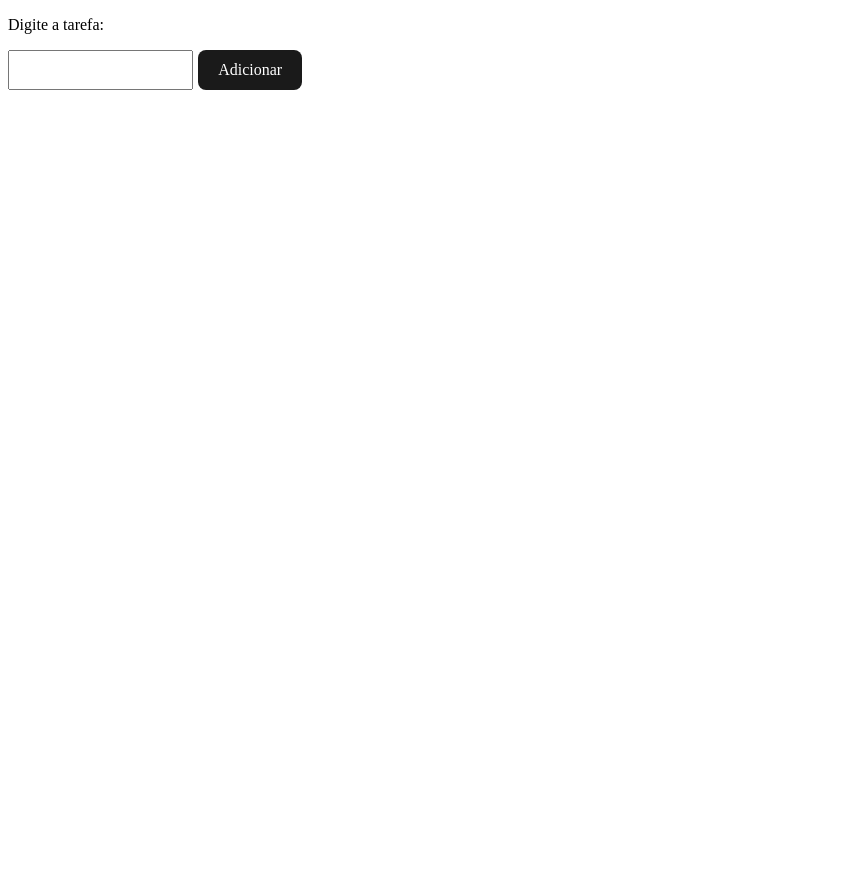
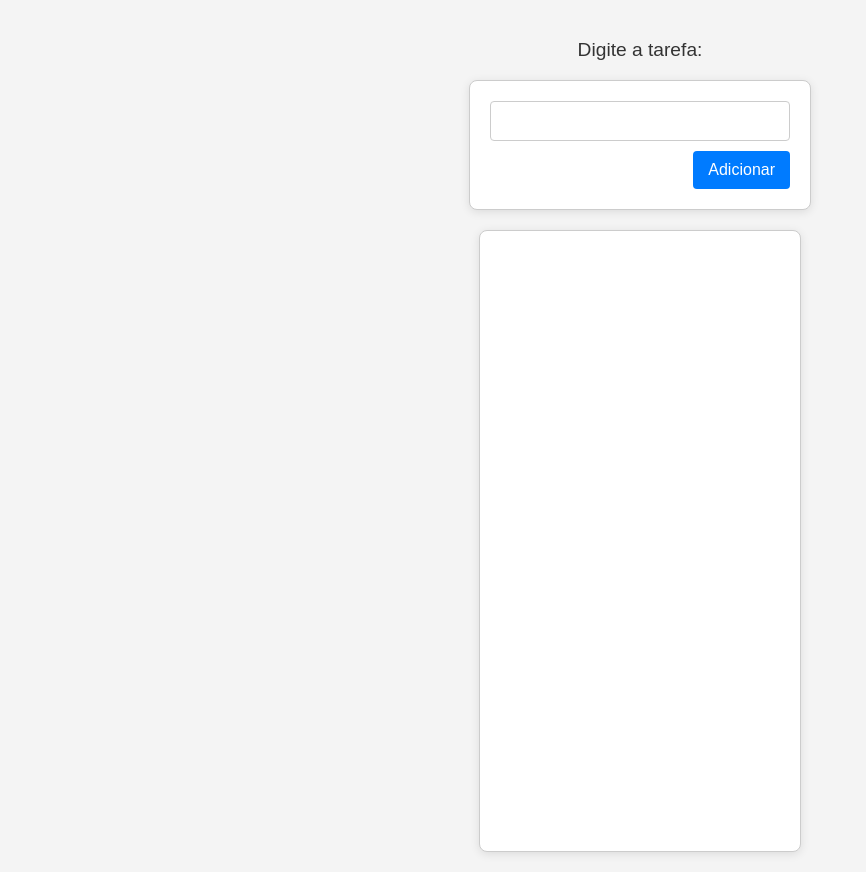
Before and after one commit to GabrielaMRs/aula4, a website built with Vite: page aula4/index.html in a window 1280 px wide. Shown: the whole page, without its empty margins (0-866 px from the left). Before the commit the page ends 800 px from the top, so only its background shows below. Built offline with nearby package versions, Linux system fonts and the light colour scheme.

Commit message:
feat: estilizando o restante da página

```diff
--- a/aula4/src/main.ts
+++ b/aula4/src/main.ts
@@ -28,6 +28,7 @@ function atualizarLista() {
         const botaoRemover = document.createElement('button');
         botaoRemover.textContent = 'Remover';
         botaoRemover.onclick = () => removerTexto(index);
+        botaoRemover.style.backgroundColor = 'red';
 
         paragrafo.appendChild(botaoRemover);
         lista.appendChild(paragrafo);
--- a/aula4/src/style.css
+++ b/aula4/src/style.css
@@ -1,29 +1,78 @@
+/* src/style.css */
+
+body {
+  font-family: Arial, sans-serif;
+  background-color: #f4f4f4;
+  margin: 0;
+  padding: 20px;
+  display: flex;
+  flex-direction: column;
+  align-items: center;
+}
+
+p {
+  font-size: 1.2em;
+  color: #333;
+}
+
 .box-1 {
+  background-color: #fff;
+  border: 1px solid #ccc;
+  border-radius: 8px;
+  padding: 20px;
+  box-shadow: 0 2px 10px rgba(0, 0, 0, 0.1);
+  width: 300px;
   display: flex;
+  flex-direction: column;
+  align-items: stretch;
+}
+
+input[type="text"] {
+  padding: 10px;
+  border: 1px solid #ccc;
+  border-radius: 4px;
+  margin-bottom: 10px;
+  font-size: 1em;
+  transition: border-color 0.3s;
+}
+
+input[type="text"]:focus {
+  border-color: #007BFF;
+  /* Cor de foco */
+  outline: none;
+}
+
+.buttons {
+  display: flex;
+  justify-content: flex-end;
 }
 
 button {
-  width: auto;
-  height: 40px;
-  border-radius: 8px;
-  border: 1px solid transparent;
-  padding: 0.6em 1.2em;
+  background-color: #007BFF;
+  /* Cor do botão */
+  color: #fff;
+  border: none;
+  border-radius: 4px;
+  padding: 10px 15px;
+  cursor: pointer;
   font-size: 1em;
-  font-weight: 500;
-  font-family: inherit;
-  background-color: #1a1a1a;
-  color: #fff;
-  cursor: pointer;
-  transition: border-color 0.25s;
-  margin-left: 5px;
-
+  transition: background-color 0.3s;
 }
 
 button:hover {
-  border-color: #646cff;
+  background-color: #0056b3;
+  /* Cor do botão ao passar o mouse */
 }
 
-button:focus,
-button:focus-visible {
-  outline: 4px auto -webkit-focus-ring-color;
+#lista {
+  margin-top: 20px;
+  width: 100%;
+  height: 600px;
+  max-width: 300px;
+  /* Largura máxima da lista */
+  background-color: #fff;
+  border: 1px solid #ccc;
+  border-radius: 8px;
+  box-shadow: 0 2px 10px rgba(0, 0, 0, 0.1);
+  padding: 10px;
 }
```
